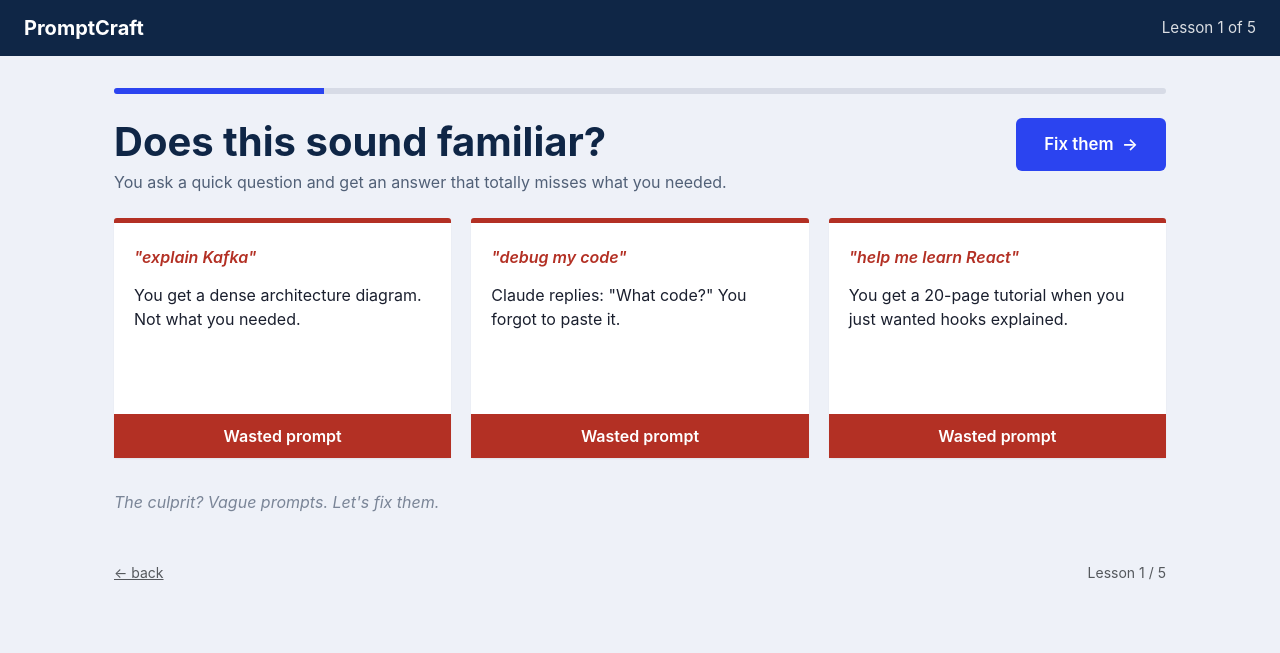
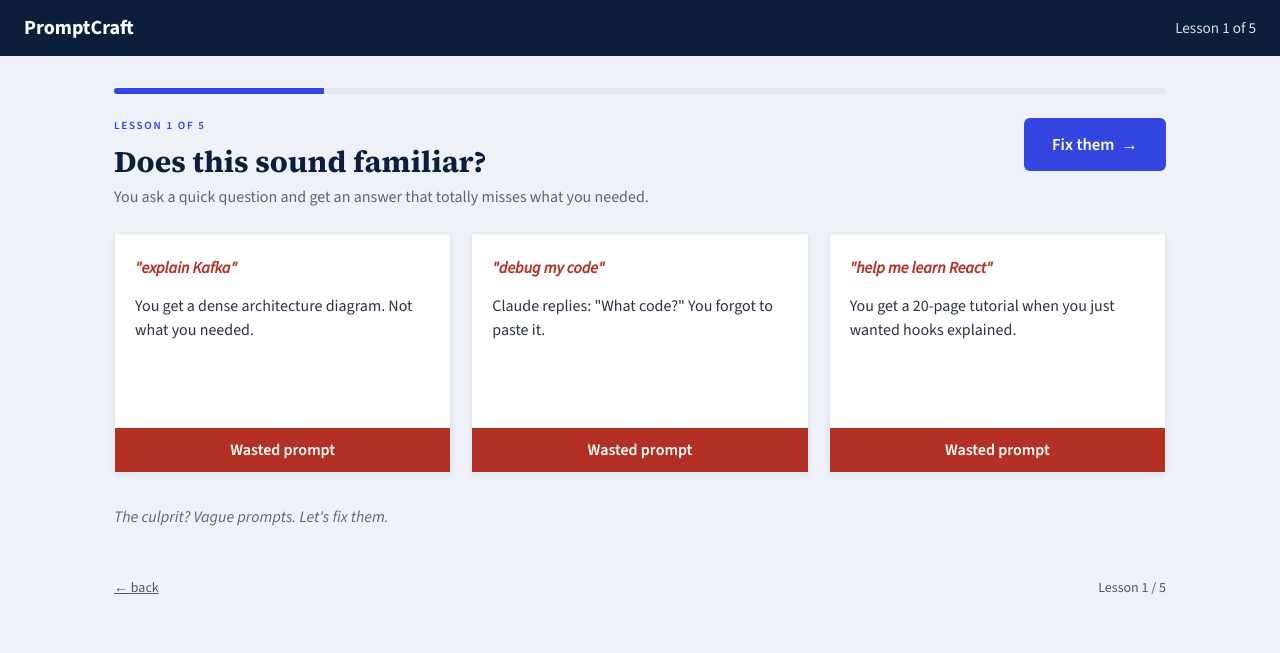
Before and after one commit to yve34/LLM-PromptCraft, a Flask app: page /learn/1 in a window 1280 px wide. Shown: the top 653 px of the page. Run offline with Flask 3, Linux system fonts and the light colour scheme.

Commit message:
added learning flow

```diff
--- a/templates/learn.html
+++ b/templates/learn.html
@@ -3,6 +3,124 @@
 {% block title %}PromptCraft — Lesson {{ current }} of {{ total }}{% endblock %}
 
 {% block nav_right %}Lesson {{ current }} of {{ total }}{% endblock %}
+
+{% block head_extra %}
+<link href="https://fonts.googleapis.com/css2?family=Source+Serif+4:opsz,wght@8..60,600;8..60,700&family=Source+Sans+3:ital,wght@0,400;0,600;0,700;1,400&display=swap" rel="stylesheet">
+<style>
+  /* HW11 learning-page overrides — scoped to this page only.
+     Mirrors the design tokens used on home.html so the two screens
+     read as one product. RCTF accent colors are intentionally
+     preserved (they're concept colors, not decoration). */
+
+  body { font-family: 'Source Sans 3', sans-serif; color: #2B3344; }
+
+  .pc-navbar { background: #0B1F3A; }
+  .pc-navbar-right { font-family: 'Source Sans 3', sans-serif; }
+
+  /* Progress bar — refined indigo accent */
+  .pc-progress      { background: #E4E8F2; height: 6px; border-radius: 3px; }
+  .pc-progress-bar  { background: #3346E0; }
+
+  /* Title / subtitle — concordant with home page */
+  .pc-title {
+    font-family: 'Source Serif 4', 'Source Serif Pro', Georgia, serif !important;
+    font-size: 30px !important;
+    line-height: 38px !important;
+    font-weight: 700 !important;
+    color: #0B1F3A;
+  }
+  .pc-subtitle {
+    font-family: 'Source Sans 3', sans-serif;
+    color: #5C6679;
+  }
+
+  /* Lesson eyebrow — small caps tag above the title */
+  .pc-eyebrow {
+    font-family: 'Source Sans 3', sans-serif;
+    font-size: 11px;
+    font-weight: 600;
+    letter-spacing: 0.16em;
+    text-transform: uppercase;
+    color: #3346E0;
+    margin-bottom: 8px;
+  }
+
+  /* Primary CTA — match home page button */
+  .btn-pc-primary {
+    background: #3346E0;
+    font-family: 'Source Sans 3', sans-serif;
+    font-weight: 600;
+  }
+  .btn-pc-primary:hover { background: #2535c8; }
+
+  .btn-pc-success {
+    background: #1E7A44;
+    font-family: 'Source Sans 3', sans-serif;
+    font-weight: 600;
+  }
+
+  /* RCTF pillars — refined typography, keep concept colors */
+  .pc-pillar h4 {
+    font-family: 'Source Serif 4', 'Source Serif Pro', Georgia, serif;
+    font-weight: 700;
+  }
+  .pc-pillar p {
+    font-family: 'Source Sans 3', sans-serif;
+    color: #2B3344;
+  }
+  .pc-pillar .circle {
+    font-family: 'Source Serif 4', 'Source Serif Pro', Georgia, serif;
+  }
+  .pc-example-box {
+    font-family: 'Source Sans 3', sans-serif;
+    background: #EBEFFB;
+    border: 1px solid #C2CEF0;
+    color: #0B1F3A;
+  }
+
+  /* Lesson 1 — wasted prompt cards */
+  .pc-wasted-card {
+    border: 1px solid #E4E8F2;
+    box-shadow: 0 2px 6px rgba(11,31,58,0.06);
+  }
+  .pc-wasted-card .prompt {
+    font-family: 'Source Sans 3', sans-serif;
+  }
+  .pc-wasted-footer { font-family: 'Source Sans 3', sans-serif; color: #5C6679; }
+
+  /* Lesson 2 — quadrants */
+  .pc-quadrant h3 {
+    font-family: 'Source Serif 4', 'Source Serif Pro', Georgia, serif;
+  }
+
+  /* Lesson 4 — before / after */
+  .pc-compare .body, .pc-compare .body .prompt-quote, .pc-compare ul {
+    font-family: 'Source Sans 3', sans-serif;
+  }
+
+  /* Lesson 5 — Build-A-Prompt */
+  .pc-scenario-box {
+    background: #EBEFFB;
+    border: 1px solid #C2CEF0;
+    color: #0B1F3A;
+    font-family: 'Source Sans 3', sans-serif;
+    font-weight: 600;
+  }
+  .pc-build-option {
+    font-family: 'Source Sans 3', sans-serif;
+  }
+  .pc-note-banner {
+    background: #E4E8F2;
+    border: 1px solid #C2CEF0;
+    color: #0B1F3A;
+    font-family: 'Source Sans 3', sans-serif;
+  }
+  .pc-assembled .row-item .final-text {
+    font-family: 'Source Sans 3', sans-serif;
+    color: #2B3344;
+  }
+</style>
+{% endblock %}
 
 {% block content %}
 
@@ -14,6 +132,7 @@
     {# Header row: title / subtitle on the left, CTA on the right (matches prototype) #}
     <div class="pc-header-row">
         <div>
+            <div class="pc-eyebrow">Lesson {{ current }} of {{ total }}</div>
             <h1 class="pc-title">{{ lesson.title }}</h1>
             {% if lesson.subtitle %}
                 <p class="pc-subtitle">{{ lesson.subtitle }}</p>
```
